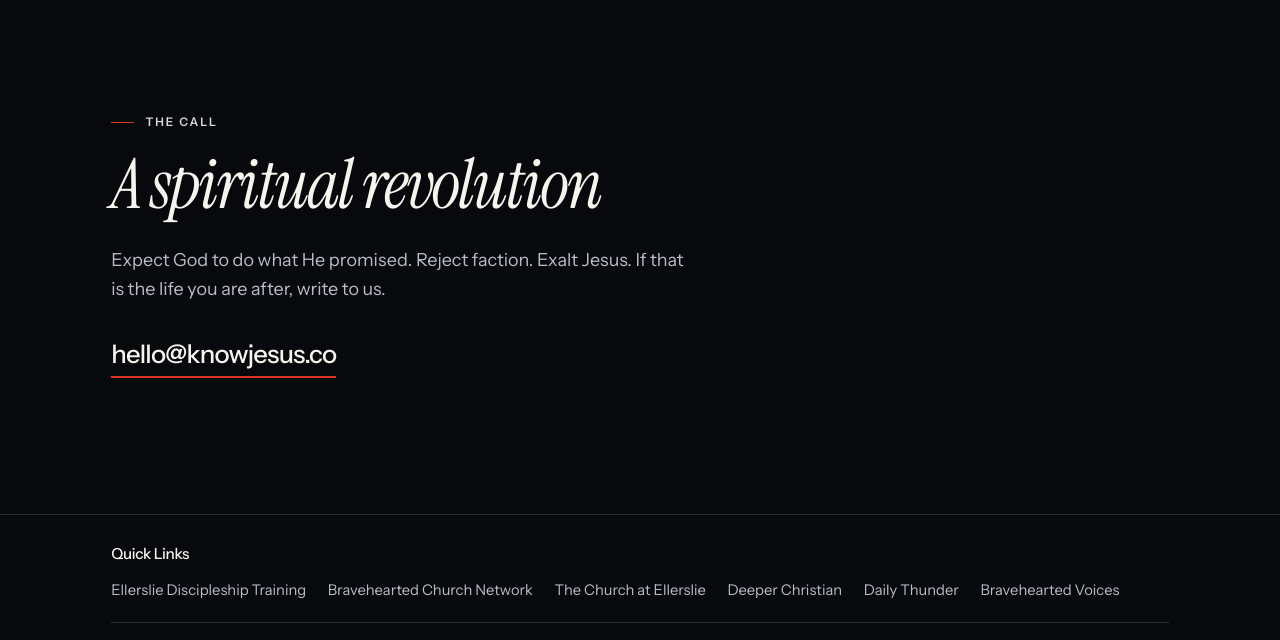
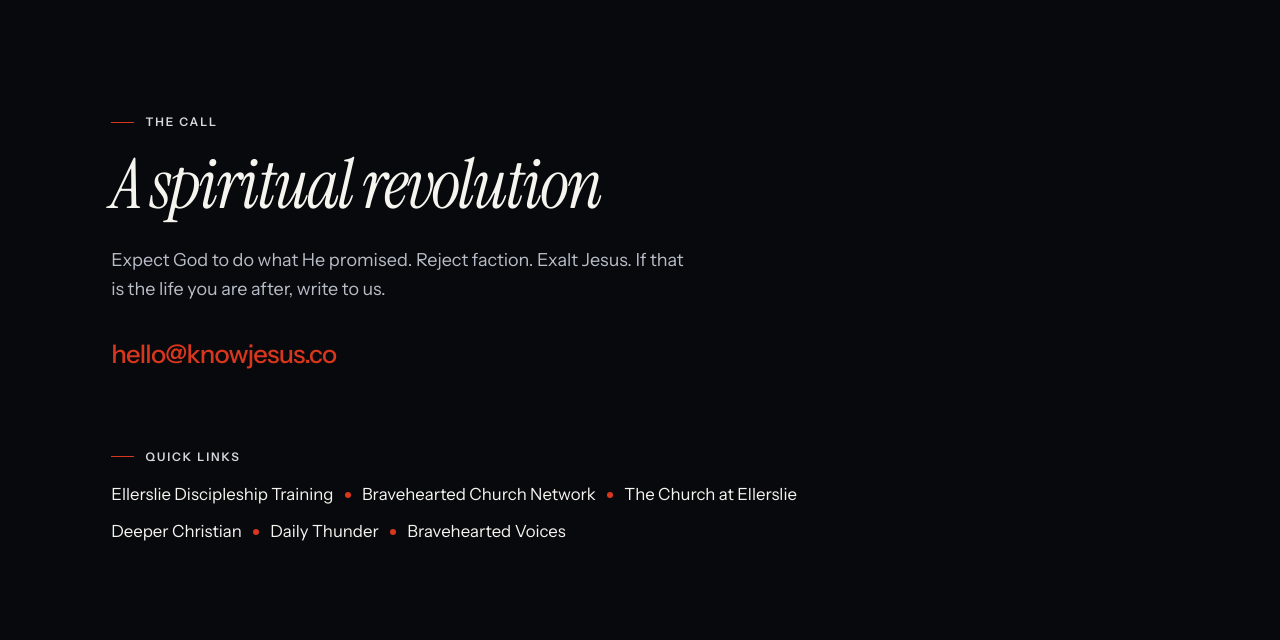
Before and after one commit to joshuascott/know-jesus-web, a plain HTML site: page index.html in a window 1280 px wide. Shown: the part 4931-5571 px from the top of the page. Drawn offline with Linux system fonts and the light colour scheme.

Commit message:
Move Quick Links into the call and let the email turn white on hover.
Co-authored-by: Cursor <cursoragent@cursor.com>

```diff
--- a/index.html
+++ b/index.html
@@ -291,23 +291,31 @@
           <address>
             <a class="contact-mail" href="mailto:hello@knowjesus.co?subject=A%20spiritual%20revolution">hello@knowjesus.co</a>
           </address>
+          <nav class="quick-links" aria-labelledby="quick-links-title">
+            <h2 class="eyebrow" id="quick-links-title">Quick Links</h2>
+            <div class="quick-link-list">
+              <div class="quick-link-row">
+                <a href="https://ellerslie.com">Ellerslie Discipleship Training</a>
+                <span class="dot" aria-hidden="true">·</span>
+                <a href="http://bravehearted.church">Bravehearted Church Network</a>
+                <span class="dot" aria-hidden="true">·</span>
+                <a href="https://ellerslie.com/the-church-at-ellerslie/">The Church at Ellerslie</a>
+              </div>
+              <div class="quick-link-row">
+                <a href="https://deeperchristian.com">Deeper Christian</a>
+                <span class="dot" aria-hidden="true">·</span>
+                <a href="https://ellerslie.com/daily/">Daily Thunder</a>
+                <span class="dot" aria-hidden="true">·</span>
+                <a href="https://deeperchristian.com/bravehearted-voices/">Bravehearted Voices</a>
+              </div>
+            </div>
+          </nav>
         </div>
       </section>
     </main>
 
     <footer class="site-footer">
       <div class="wrap">
-        <nav class="footer-links" aria-labelledby="quick-links-title">
-          <h2 id="quick-links-title">Quick Links</h2>
-          <div class="footer-link-list">
-            <a href="https://ellerslie.com">Ellerslie Discipleship Training</a>
-            <a href="http://bravehearted.church">Bravehearted Church Network</a>
-            <a href="https://ellerslie.com/the-church-at-ellerslie/">The Church at Ellerslie</a>
-            <a href="https://deeperchristian.com">Deeper Christian</a>
-            <a href="https://ellerslie.com/daily/">Daily Thunder</a>
-            <a href="https://deeperchristian.com/bravehearted-voices/">Bravehearted Voices</a>
-          </div>
-        </nav>
         <div class="footer-inner">
           <div class="footer-brand">
             <img src="assets/logo-mark-on-dark.png" alt="" width="292" height="252">
--- a/styles.css
+++ b/styles.css
@@ -515,17 +515,68 @@ img {
 .contact-mail {
   display: inline-block;
   margin-top: 2rem;
-  color: var(--white);
+  color: var(--red);
   font-size: clamp(1.25rem, 2vw, 1.65rem);
   font-weight: 500;
   letter-spacing: -0.03em;
   text-decoration: none;
-  border-bottom: 2px solid var(--red);
+  border-bottom: 2px solid transparent;
   padding-bottom: 0.12rem;
 }
 
 .contact-mail:hover {
+  color: var(--white);
+  border-bottom-color: var(--white);
+}
+
+.quick-links {
+  margin-top: clamp(3rem, 6vw, 4.5rem);
+}
+
+.contact h2.eyebrow {
+  max-width: none;
+  margin: 0 0 1.1rem;
+  font-family: var(--sans);
+  font-weight: 600;
+  font-style: normal;
+  font-size: 0.74rem;
+  line-height: 1.2;
+  letter-spacing: 0.16em;
+}
+
+.quick-link-list {
+  display: flex;
+  flex-direction: column;
+  align-items: flex-start;
+  gap: 0.7rem;
+}
+
+.quick-link-row {
+  display: flex;
+  flex-wrap: wrap;
+  align-items: center;
+  gap: 0.45rem 0.7rem;
+}
+
+.quick-link-list .dot {
+  width: 0.38rem;
+  height: 0.38rem;
+  border-radius: 50%;
+  background: var(--red);
+  flex: none;
+  font-size: 0;
+}
+
+.quick-links a {
+  color: var(--white);
+  font-size: 1.05rem;
+  text-decoration: none;
+  border-bottom: 1px solid transparent;
+}
+
+.quick-links a:hover {
   color: var(--red);
+  border-bottom-color: var(--red);
 }
 
 .site-footer {
@@ -568,38 +619,6 @@ img {
 .footer-copy {
   color: var(--muted);
   font-size: 0.92rem;
-}
-
-.footer-links {
-  margin: 0 0 1.25rem;
-  padding-bottom: 1.25rem;
-  border-bottom: 1px solid var(--line);
-}
-
-.footer-links h2 {
-  margin: 0 0 0.85rem;
-  color: var(--white);
-  font-size: 0.95rem;
-  font-weight: 500;
-  letter-spacing: -0.02em;
-}
-
-.footer-link-list {
-  display: flex;
-  flex-wrap: wrap;
-  gap: 0.55rem 1.35rem;
-}
-
-.footer-links a {
-  color: var(--muted);
-  font-size: 0.92rem;
-  text-decoration: none;
-  border-bottom: 1px solid transparent;
-}
-
-.footer-links a:hover {
-  color: var(--white);
-  border-bottom-color: var(--red);
 }
 
 .hero-title,
@@ -701,6 +720,16 @@ img {
     letter-spacing: 0.08em;
   }
 
+  .quick-link-row {
+    flex-direction: column;
+    align-items: flex-start;
+    gap: 0.55rem;
+  }
+
+  .quick-link-row .dot {
+    display: none;
+  }
+
   .work-item h3 {
     font-size: clamp(2.5rem, 13vw, 3.4rem);
   }
@@ -742,7 +771,8 @@ img {
   .contact-lead,
   .footer-legal,
   .footer-copy,
-  .footer-links a,
+  .quick-links a,
+  .contact .eyebrow,
   .beliefs .section-lead,
   .beliefs .eyebrow,
   .beliefs .conviction p,
```
